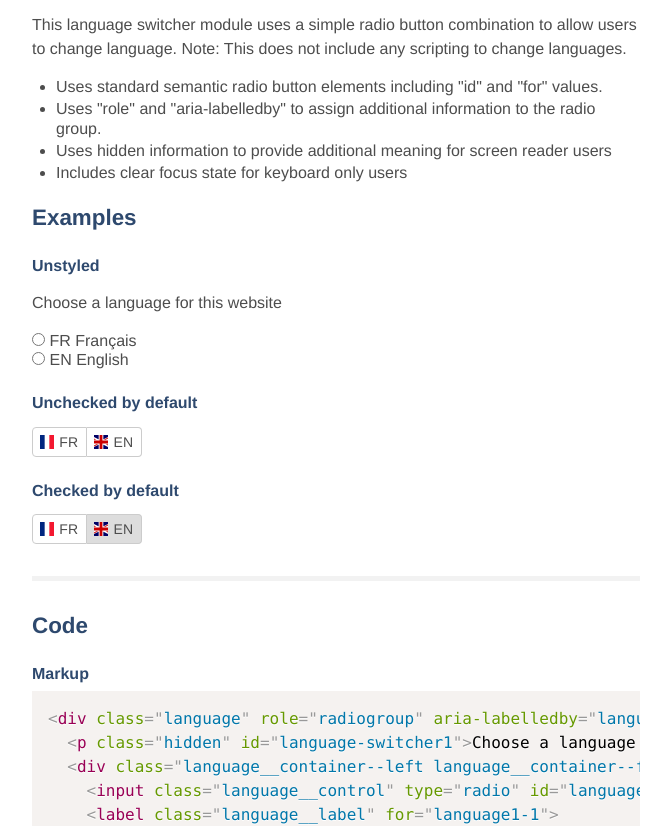
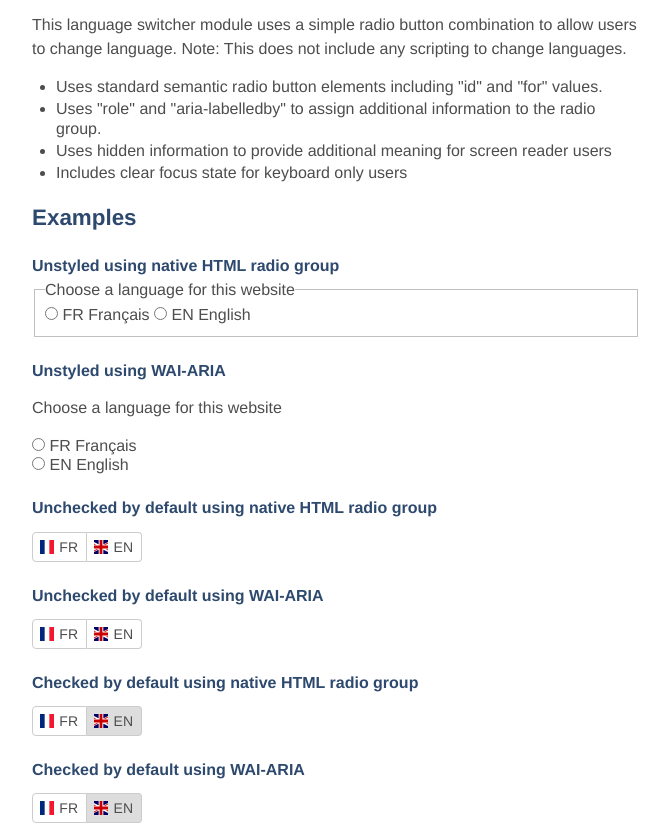
Before and after one commit to russmaxdesign/language-switcher, a plain HTML site: page index.html in a window 1280 px wide. Shown: the part 132-958 px from the top of the page, without its empty margins (304-975 px from the left). Drawn offline with Linux system fonts and the light colour scheme.

Commit message:
Examples using native HTML radio buttons

```diff
--- a/index.html
+++ b/index.html
@@ -23,50 +23,100 @@
     </ul>
 
     <h2>Examples</h2>
-    <h3>Unstyled</h3>
-    <div role="radiogroup" aria-labelledby="language-switcher0">
-      <p id="language-switcher0">Choose a language for this website</p>
+
+    <h3>Unstyled using native HTML radio group</h3>
+    <fieldset>
+      <legend>Choose a language for this website</legend>
+      <input type="radio" id="language0-fr" name="language-switch0">
+      <label for="language0-fr" lang="fr">
+        FR<span> Français</span>
+      </label>
+      <input type="radio" id="language0-en" name="language-switch0">
+      <label for="language0-en" lang="en">
+        EN<span> English</span>
+      </label>
+    </fieldset>
+
+    <h3>Unstyled using WAI-ARIA</h3>
+    <div role="radiogroup" aria-labelledby="language-switcher1">
+      <p id="language-switcher1">Choose a language for this website</p>
       <div>
-        <input type="radio" id="language0-1" name="language-switch0">
-        <label for="language0-1" lang="fr">
+        <input type="radio" id="language1-1" name="language-switch1">
+        <label for="language1-1" lang="fr">
           FR<span> Français</span>
         </label>
       </div>
       <div>
-        <input type="radio" id="language0-2" name="language-switch0">
-        <label for="language0-2" lang="en">
+        <input type="radio" id="language1-2" name="language-switch1">
+        <label for="language1-2" lang="en">
           EN<span> English</span>
         </label>
       </div>
     </div>
-    <h3>Unchecked by default</h3>
-    <div class="language" role="radiogroup" aria-labelledby="language-switcher1">
-      <p class="hidden" id="language-switcher1">Choose a language for this website</p>
+
+    <h3>Unchecked by default using native HTML radio group</h3>
+    <fieldset class="language">
+      <legend class="hidden">Choose a language for this website</legend>
       <div class="language__container--left language__container--fr">
-        <input class="language__control" type="radio" id="language1-1" name="language-switch1">
-        <label class="language__label" for="language1-1" lang="fr">
+        <input class="language__control" type="radio" id="language2-fr" name="language-switch2">
+      <label class="language__label" for="language2-fr" lang="fr">
+        FR<span class="hidden"> Français</span>
+      </label>
+      </div>
+      <div class="language__container--right language__container--en">
+        <input class="language__control" type="radio" id="language2-en" name="language-switch2">
+        <label class="language__label" for="language2-en" lang="en">
+          EN<span class="hidden"> English</span>
+        </label>
+      </div>
+    </fieldset>
+
+    <h3>Unchecked by default using WAI-ARIA</h3>
+    <div class="language" role="radiogroup" aria-labelledby="language-switcher3">
+      <p class="hidden" id="language-switcher3">Choose a language for this website</p>
+      <div class="language__container--left language__container--fr">
+        <input class="language__control" type="radio" id="language3-1" name="language-switch3">
+        <label class="language__label" for="language3-1" lang="fr">
           FR<span class="hidden"> Français</span>
         </label>
       </div>
       <div class="language__container--right language__container--en">
-        <input class="language__control" type="radio" id="language1-2" name="language-switch1">
-        <label class="language__label" for="language1-2" lang="en">
+        <input class="language__control" type="radio" id="language3-2" name="language-switch3">
+        <label class="language__label" for="language3-2" lang="en">
           EN<span class="hidden"> English</span>
         </label>
       </div>
     </div>
-    <h3>Checked by default</h3>
-    <div class="language" role="radiogroup" aria-labelledby="language-switcher2">
-      <p class="hidden" id="language-switcher2">Choose a language for this website</p>
+
+    <h3>Checked by default using native HTML radio group</h3>
+    <fieldset class="language">
+      <legend class="hidden">Choose a language for this website</legend>
       <div class="language__container--left language__container--fr">
-        <input class="language__control" type="radio" id="language2-1" name="language-switch2">
-        <label class="language__label" for="language2-1" lang="fr">
+        <input class="language__control" type="radio" id="language4-fr" name="language-switch4">
+        <label class="language__label" for="language4-fr" lang="fr">
           FR<span class="hidden"> Français</span>
         </label>
       </div>
       <div class="language__container--right language__container--en">
-        <input class="language__control" type="radio" id="language2-2" name="language-switch2" checked>
-        <label class="language__label" for="language2-2" lang="en">
+        <input class="language__control" type="radio" id="language4-en" name="language-switch4" checked>
+        <label class="language__label" for="language4-en" lang="en">
+          EN<span class="hidden"> English</span>
+        </label>
+      </div>
+    </fieldset>
+
+    <h3>Checked by default using WAI-ARIA</h3>
+    <div class="language" role="radiogroup" aria-labelledby="language-switcher5">
+      <p class="hidden" id="language-switcher5">Choose a language for this website</p>
+      <div class="language__container--left language__container--fr">
+        <input class="language__control" type="radio" id="language5-1" name="language-switch5">
+        <label class="language__label" for="language5-1" lang="fr">
+          FR<span class="hidden"> Français</span>
+        </label>
+      </div>
+      <div class="language__container--right language__container--en">
+        <input class="language__control" type="radio" id="language5-2" name="language-switch5" checked>
+        <label class="language__label" for="language5-2" lang="en">
           EN<span class="hidden"> English</span>
         </label>
       </div>
@@ -110,9 +160,11 @@ $language-checked: #ddd;
 .language {
   width: $language-width * 2;
   height: $language-height;
+  border: 0;
   font-size: 14px;
   line-height: 1;
   margin: 1em 0;
+  padding: 0;
 }
 
 .language__container--left,
```
Also changed, not shown: assets/css/styles.css.
